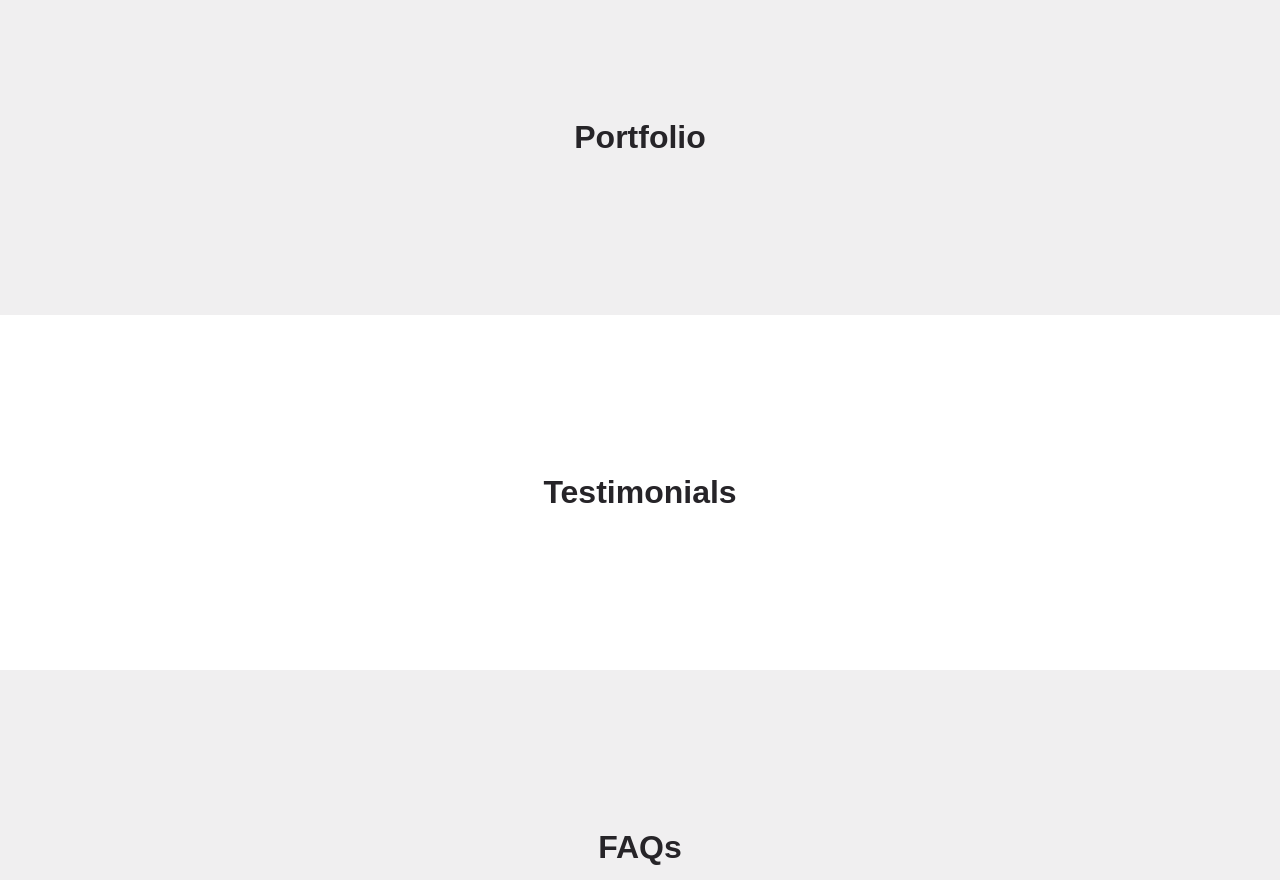
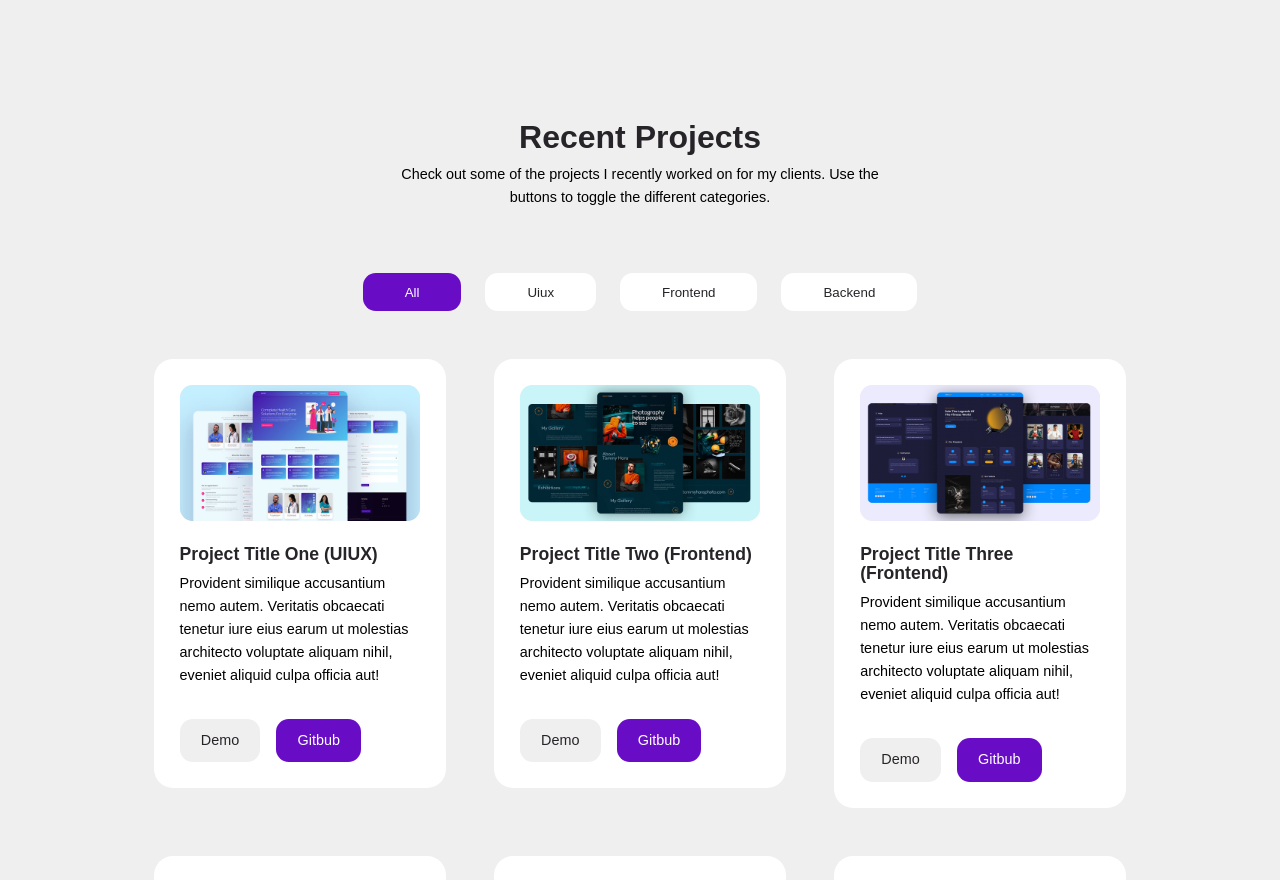
Before and after one commit to shashankdkte/portfolio-multi-theme, a React (Create React App) app: page / in a window 1280 px wide. Shown: the part 2500-3380 px from the top of the page. Built offline with nearby package versions, Linux system fonts and the light colour scheme.

Commit message:
Adding Portfolio Section

```diff
--- /dev/null
+++ b/src/components/category_button/CategoryButton.jsx
@@ -0,0 +1,9 @@
+import React from 'react'
+
+const CategoryButton = ({category, className, onChangeCategory}) => {
+  return (
+    <button className={className} onClick={() => onChangeCategory(category)}>{category}</button>
+  )
+}
+
+export default CategoryButton
--- /dev/null
+++ b/src/components/project/Project.jsx
@@ -0,0 +1,20 @@
+import React from 'react'
+import Card from '../card/Card'
+
+const Project = ({project}) => {
+  return (
+    <Card className="portfolio__project">
+        <div className="portfolio__project-image">
+            <img src={project.image} alt="Portfolio Project Image" />
+        </div>
+        <h4>{project.title}</h4>
+        <p>{project.desc}</p>
+        <div className="portfolio__project-cta">
+            <a href={project.demo} className="btn sm" target="_blank" rel="noopner noreferrer">Demo</a>
+            <a href={project.github} className="btn sm primary" target="_blank" rel="noopner noreferrer">Gitbub</a>
+        </div>
+    </Card>
+  )
+}
+
+export default Project
--- /dev/null
+++ b/src/components/project_categories/ProjectCategories.jsx
@@ -0,0 +1,22 @@
+import React, { useState } from 'react'
+import CategoryButton from '../category_button/CategoryButton';
+
+const ProjectCategories = ({categories, onFilterProjects}) => {
+    const [activeCategory, setActiveCategory] = useState('all');
+
+    const changeCategoryHandler = (activeCat) => {
+        setActiveCategory(activeCat);
+        onFilterProjects(activeCat);
+    }
+
+  return (
+    <div className='portfolio__categories'>
+        {
+            categories.map(category => (
+                <CategoryButton key={category} category={category} onChangeCategory={() => changeCategoryHandler(category)} className={`btn cat__btn ${activeCategory == category ? 'primary' : 'white'}`}/>
+            ))
+        }
+    </div>
+  )
+}
+export default ProjectCategories
--- /dev/null
+++ b/src/components/projects/Projects.jsx
@@ -0,0 +1,16 @@
+import React from 'react'
+import Project from '../project/Project'
+
+const Projects = ({projects}) => {
+  return (
+    <div className="portfolio__projects">
+        {
+            projects.map(project => (
+                <Project key={project.id} project={project} />
+            ))
+        }
+    </div>
+  )
+}
+
+export default Projects
--- a/src/sections/portfolio/Portfolio.jsx
+++ b/src/sections/portfolio/Portfolio.jsx
@@ -1,8 +1,35 @@
+import ProjectCategories from '../../components/project_categories/ProjectCategories'
 import './portfolio.css'
+import Projects from "../../components/projects/Projects"
+import { useState } from 'react';
+import data from './data';
 
 const Portfolio = () => {
+  const [projects, setProjects] = useState(data);
+  console.log(data);
+  const categories = data.map(item => item.category);
+  const uniqueCategories = ["all", ...new Set(categories)];
+
+    const filterProjectsHandler = (category) => {
+    if(category === "all") {
+      setProjects(data);
+      return;
+    }
+
+    const filterProjects = data.filter(project => project.category === category);
+    setProjects(filterProjects);
+  }
   return (
-    <section id="portfolio"><h2>Portfolio</h2></section>
+    <section id="portfolio">
+      <h2>Recent Projects</h2>
+      <p>
+      Check out some of the projects I recently worked on for my clients. Use the buttons to toggle the different categories.
+      </p>
+      <div className="container profile__container">
+        <ProjectCategories categories={uniqueCategories} onFilterProjects={filterProjectsHandler}/>
+        <Projects projects={projects}/>
+      </div>
+    </section>
   )
 }
 
--- /dev/null
+++ b/src/sections/portfolio/data.js
@@ -0,0 +1,96 @@
+import Image1 from '../../assets/project1.jpg'
+import Image2 from '../../assets/project2.jpg'
+import Image3 from '../../assets/project3.jpg'
+import Image4 from '../../assets/project4.jpg'
+import Image5 from '../../assets/project5.jpg'
+import Image6 from '../../assets/project6.jpg'
+import Image7 from '../../assets/project7.jpg'
+import Image8 from '../../assets/project8.jpg'
+import Image9 from '../../assets/project9.jpg'
+
+const data = [
+    {
+        id: 1,
+        category: 'uiux',
+        image: Image1,
+        title: "Project Title One (UIUX)",
+        desc: "Provident similique accusantium nemo autem. Veritatis obcaecati tenetur iure eius earum ut molestias architecto voluptate aliquam nihil, eveniet aliquid culpa officia aut!",
+        demo: 'http://egatortutorials.com',
+        github: 'https://github.com/egattor'
+    },
+    {
+        id: 2,
+        category: 'frontend',
+        image: Image2,
+        title: "Project Title Two (Frontend)",
+        desc: "Provident similique accusantium nemo autem. Veritatis obcaecati tenetur iure eius earum ut molestias architecto voluptate aliquam nihil, eveniet aliquid culpa officia aut!",
+        demo: 'http://egatortutorials.com',
+        github: 'https://github.com/egattor'
+    },
+    {
+        id: 3,
+        category: 'frontend',
+        image: Image3,
+        title: "Project Title Three (Frontend)",
+        desc: "Provident similique accusantium nemo autem. Veritatis obcaecati tenetur iure eius earum ut molestias architecto voluptate aliquam nihil, eveniet aliquid culpa officia aut!",
+        demo: 'http://egatortutorials.com',
+        github: 'https://github.com/egattor'
+    },
+    {
+        id: 4,
+        category: 'uiux',
+        image: Image4,
+        title: "Project Title Four (UIUX)",
+        desc: "Provident similique accusantium nemo autem. Veritatis obcaecati tenetur iure eius earum ut molestias architecto voluptate aliquam nihil, eveniet aliquid culpa officia aut!",
+        demo: 'http://egatortutorials.com',
+        github: 'https://github.com/egattor'
+    },
+    {
+        id: 5,
+        category: 'uiux',
+        image: Image5,
+        title: "Project Title Five (UIUX)",
+        desc: "Provident similique accusantium nemo autem. Veritatis obcaecati tenetur iure eius earum ut molestias architecto voluptate aliquam nihil, eveniet aliquid culpa officia aut! ",
+        demo: 'http://egatortutorials.com',
+        github: 'https://github.com/egattor'
+    },
+    {
+        id: 6,
+        category: 'frontend',
+        image: Image6,
+        title: "Project Title Six (Frontend)",
+        desc: "Provident similique accusantium nemo autem. Veritatis obcaecati tenetur iure eius earum ut molestias architecto voluptate aliquam nihil, eveniet aliquid culpa officia aut!",
+        demo: 'http://egatortutorials.com',
+        github: 'https://github.com/egattor'
+    },
+    {
+        id: 7,
+        category: 'frontend',
+        image: Image7,
+        title: "Project Title Seven (Frontend)",
+        desc: "Provident similique accusantium nemo autem. Veritatis obcaecati tenetur iure eius earum ut molestias architecto voluptate aliquam nihil, eveniet aliquid culpa officia aut!",
+        demo: 'http://egatortutorials.com',
+        github: 'https://github.com/egattor'
+    },
+    {
+        id: 8,
+        category: 'backend',
+        image: Image8,
+        title: "Project Title Eight (Backend)",
+        desc: "Provident similique accusantium nemo autem. Veritatis obcaecati tenetur iure eius earum ut molestias architecto voluptate aliquam nihil, eveniet aliquid culpa officia aut!",
+        demo: 'http://egatortutorials.com',
+        github: 'https://github.com/egattor'
+    },
+    {
+        id: 9,
+        category: 'frontend',
+        image: Image9,
+        title: "Project Title Nine (Frontend)",
+        desc: "Provident similique accusantium nemo autem. Veritatis obcaecati tenetur iure eius earum ut molestias architecto voluptate aliquam nihil, eveniet aliquid culpa officia aut!",
+        demo: 'http://egatortutorials.com',
+        github: 'https://github.com/egattor'
+    }
+]
+
+
+export default data
--- a/src/sections/portfolio/portfolio.css
+++ b/src/sections/portfolio/portfolio.css
@@ -0,0 +1,90 @@
+.portfolio__categories {
+    display: flex;
+    justify-content: center;
+    gap: 1.5rem;
+    flex-wrap: wrap;
+}
+
+.btn.cat__btn {
+    text-transform: capitalize;
+    transition: var(--transition);
+}
+.btn.cat__btn:hover {
+    transform: translateY(0);
+}
+
+.portfolio__projects {
+    margin-top: 3rem;
+    display: grid;
+    grid-template-columns: repeat(3, 1fr);
+    gap: 3rem;
+    align-items: start;
+}
+
+.card.portfolio__project {
+    animation: animateProject 800ms ease-in forwards;
+}
+
+@keyframes animateProject {
+    from {
+        opacity: 0;
+    }
+    to {
+        opacity: 1;
+    }
+}
+
+.portfolio__project-image {
+    width: 100%;
+    height: fit-content;
+    min-height: 7rem;
+    max-height: 15rem;
+    background: var(--color-light);
+    border-radius: var(--border-radius-2);
+    margin-bottom: 1.5rem;
+    overflow: hidden;
+}
+
+.portfolio__project p {
+    margin: 0.5rem 0 2rem;
+}
+
+.portfolio__project-cta {
+    display: flex;
+    gap: 1rem;
+}
+.portfolio__project:hover .btn.sm {
+    border-color: var(--color-white);
+}
+
+.portfolio__project:hover .btn.sm.primary {
+    background: transparent;
+    color: var(--color-primary);
+    border-color: var(--color-primary);
+}
+
+
+/* MEDIA QUERIES (tablets) */
+@media screen and (max-width: 1024px) {
+    .portfolio__projects {
+        grid-template-columns: 1fr 1fr;
+        gap: 2rem;
+    }
+}
+
+
+/* MEDIA QUERIES (phones) */
+@media screen and (max-width: 600px) {
+    .portfolio__categories {
+        gap: 0.6rem;
+    }
+
+    .btn.cat__btn {
+        padding: 0.7rem 0.8rem;
+    }
+
+    .portfolio__projects {
+        grid-template-columns: 1fr;
+        gap: 1.5rem;
+    }
+}
```
Also changed, not shown: src/components/project/project.css (added), src/components/project_categories/project_categories.css (added), src/components/projects/projects.css (added).
